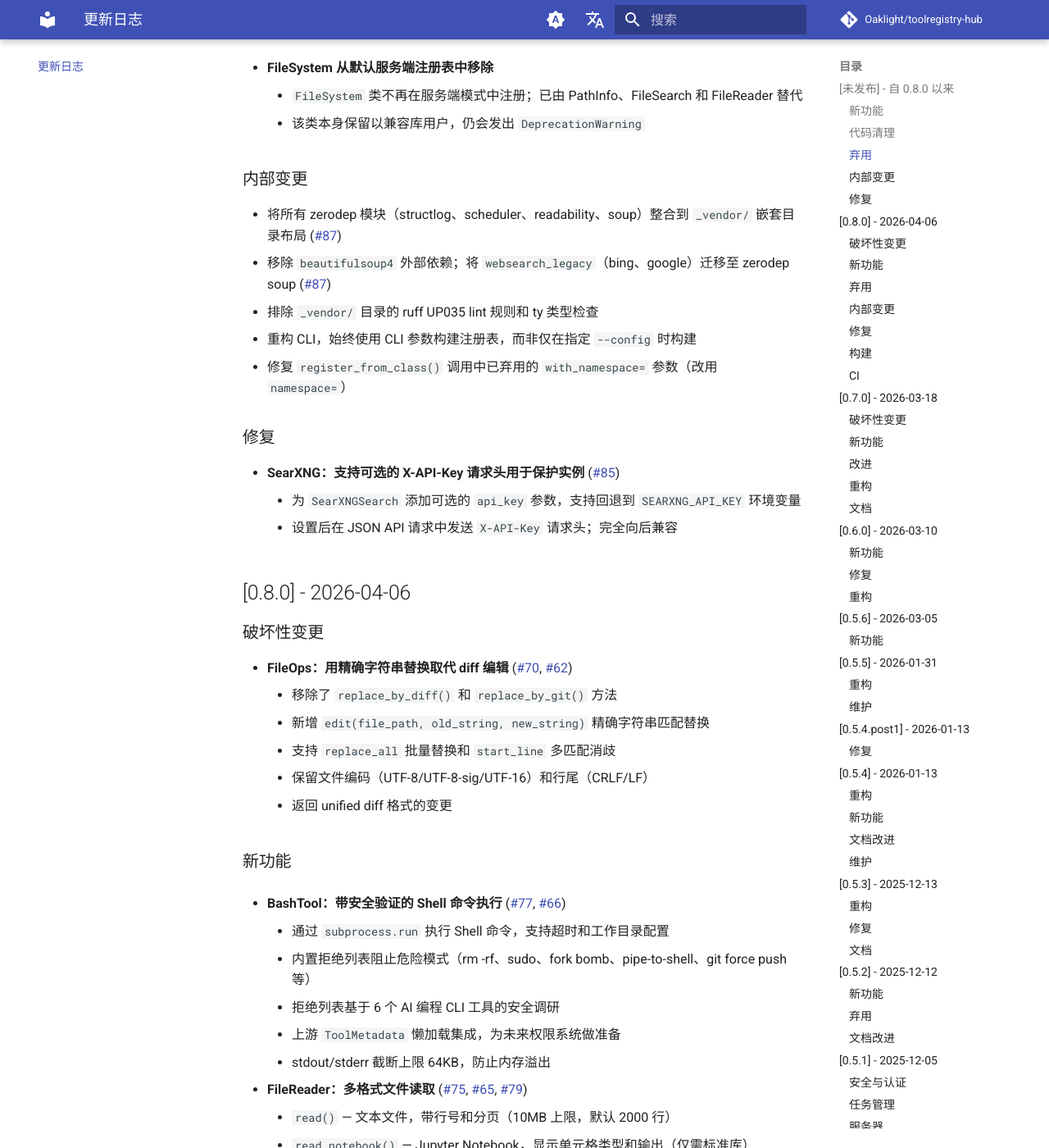
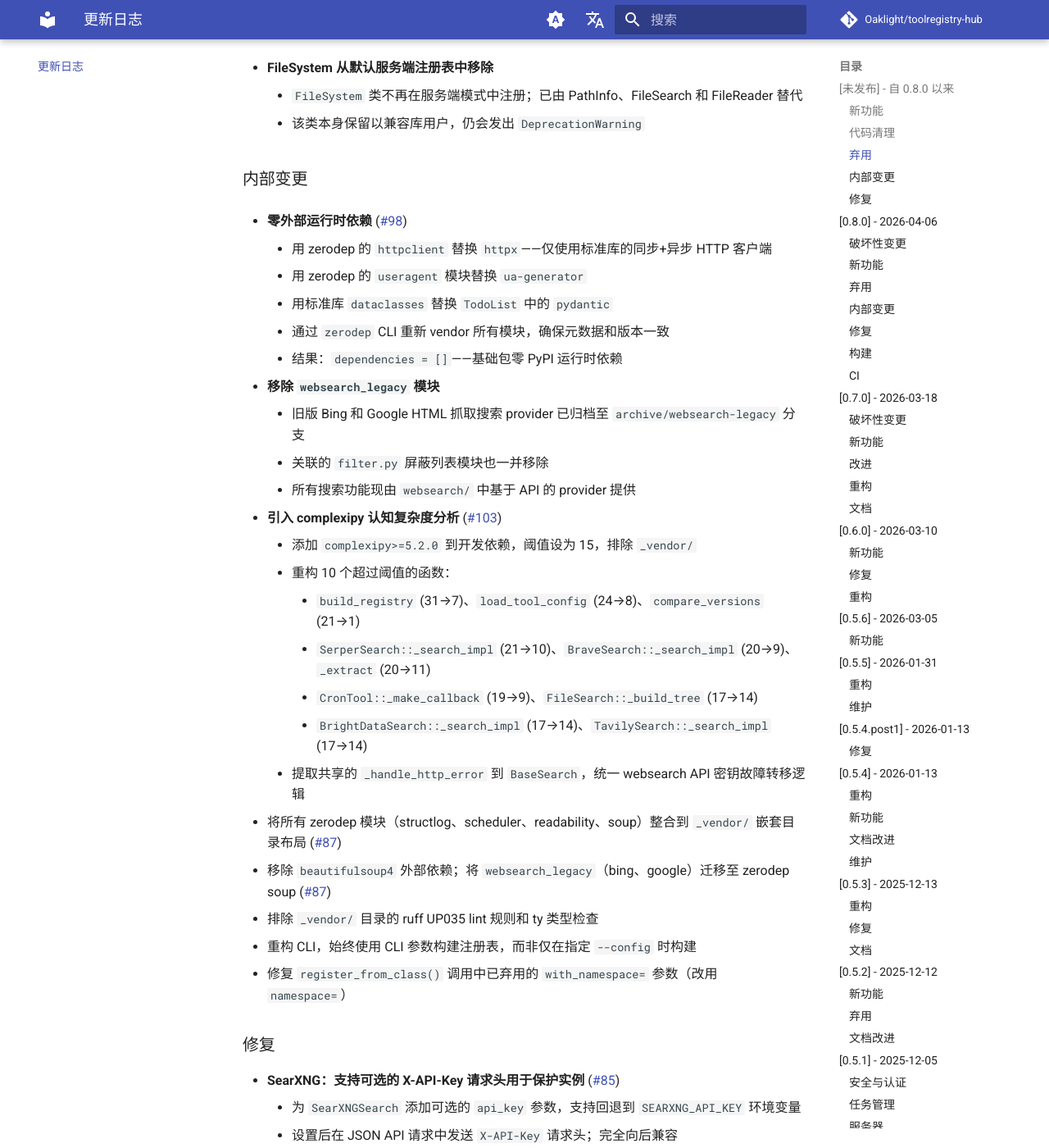
Before and after one commit to Oaklight/toolregistry-hub, an MkDocs documentation site: the page built from docs/changelog.md, in a window 1280 px wide and 1400 px high, scrolled down 2221 px. Shown: the whole window at 82% size. Built offline with MkDocs 1.6.1 and Material for MkDocs 9.7.7, drawn with Linux system fonts in a browser that asks for light colours; comment, search, counter and statistics services are not loaded.

Commit message:
docs: 更新日志：零依赖重构、移除 legacy、complexipy 认知复杂度分析

```diff
--- a/docs/changelog.md
+++ b/docs/changelog.md
@@ -72,6 +72,27 @@ author: Oaklight
     - 该类本身保留以兼容库用户，仍会发出 `DeprecationWarning`
 
 ### 内部变更
+
+- **零外部运行时依赖** ([#98](https://github.com/Oaklight/toolregistry-hub/issues/98))
+    - 用 zerodep 的 `httpclient` 替换 `httpx`——仅使用标准库的同步+异步 HTTP 客户端
+    - 用 zerodep 的 `useragent` 模块替换 `ua-generator`
+    - 用标准库 `dataclasses` 替换 `TodoList` 中的 `pydantic`
+    - 通过 `zerodep` CLI 重新 vendor 所有模块，确保元数据和版本一致
+    - 结果：`dependencies = []`——基础包零 PyPI 运行时依赖
+
+- **移除 `websearch_legacy` 模块**
+    - 旧版 Bing 和 Google HTML 抓取搜索 provider 已归档至 `archive/websearch-legacy` 分支
+    - 关联的 `filter.py` 屏蔽列表模块也一并移除
+    - 所有搜索功能现由 `websearch/` 中基于 API 的 provider 提供
+
+- **引入 complexipy 认知复杂度分析** ([#103](https://github.com/Oaklight/toolregistry-hub/pull/103))
+    - 添加 `complexipy>=5.2.0` 到开发依赖，阈值设为 15，排除 `_vendor/`
+    - 重构 10 个超过阈值的函数：
+        - `build_registry` (31→7)、`load_tool_config` (24→8)、`compare_versions` (21→1)
+        - `SerperSearch::_search_impl` (21→10)、`BraveSearch::_search_impl` (20→9)、`_extract` (20→11)
+        - `CronTool::_make_callback` (19→9)、`FileSearch::_build_tree` (17→14)
+        - `BrightDataSearch::_search_impl` (17→14)、`TavilySearch::_search_impl` (17→14)
+    - 提取共享的 `_handle_http_error` 到 `BaseSearch`，统一 websearch API 密钥故障转移逻辑
 
 - 将所有 zerodep 模块（structlog、scheduler、readability、soup）整合到 `_vendor/` 嵌套目录布局 ([#87](https://github.com/Oaklight/toolregistry-hub/pull/87))
 - 移除 `beautifulsoup4` 外部依赖；将 `websearch_legacy`（bing、google）迁移至 zerodep soup ([#87](https://github.com/Oaklight/toolregistry-hub/pull/87))
```
